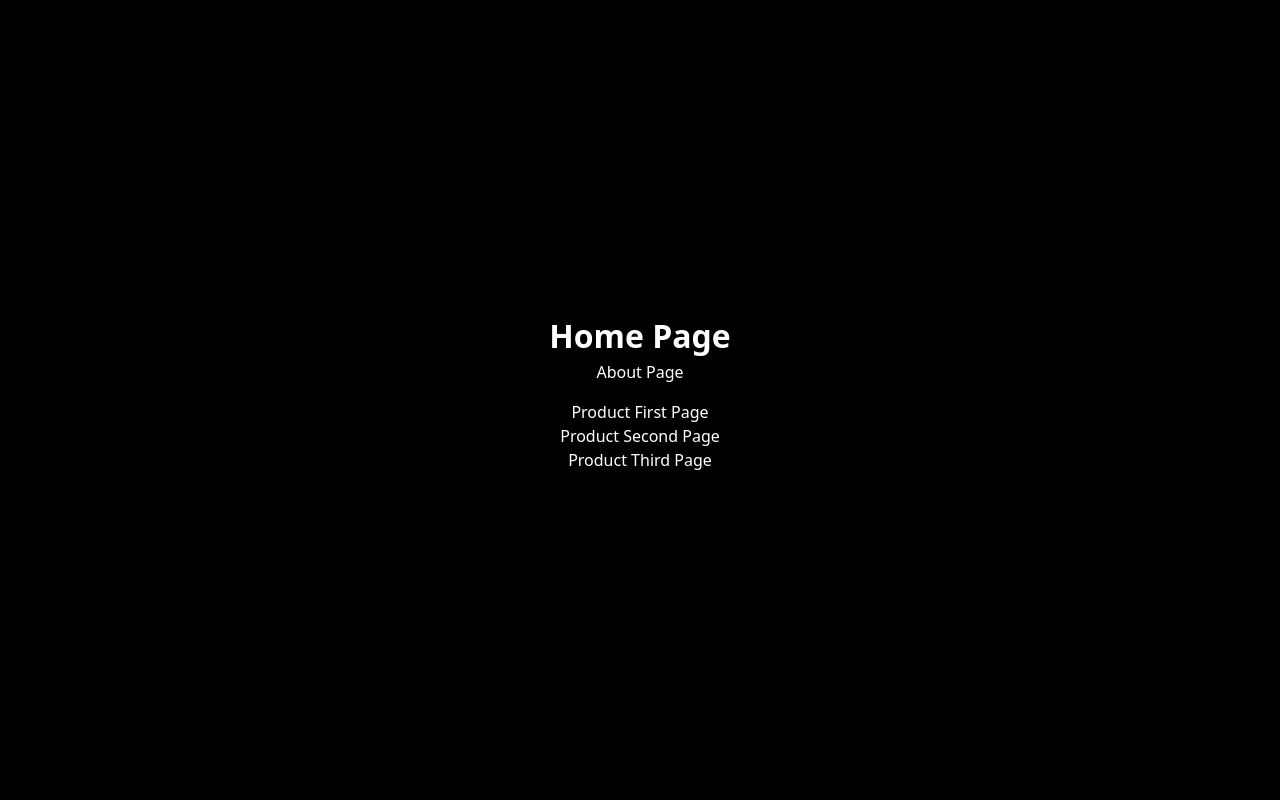
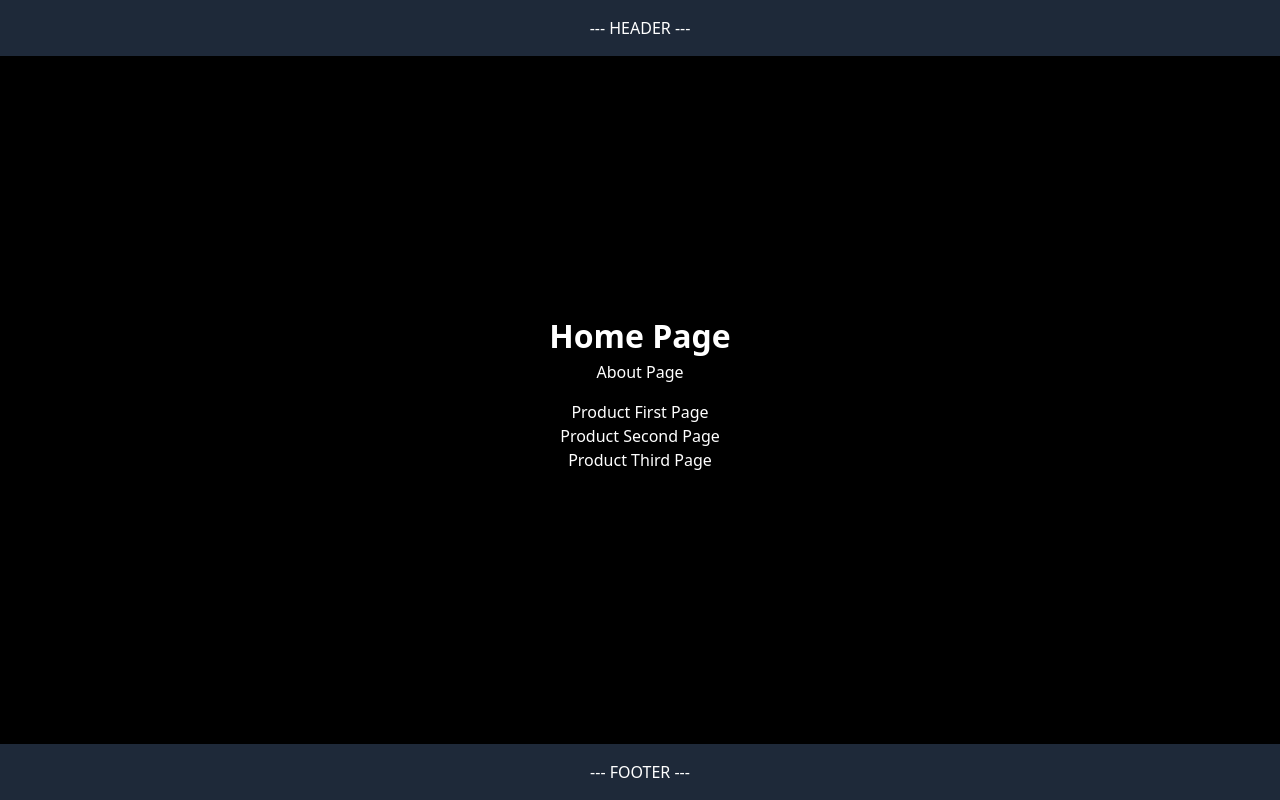
Before and after one commit to ConfusingTheAudience/2025-learning, a Next.js app in the folder 02/: page / in a window 1280 px wide. Built offline with nearby package versions, Linux system fonts and the light colour scheme.

Commit message:
layout changes

```diff
--- a/02/src/app/layout.tsx
+++ b/02/src/app/layout.tsx
@@ -27,7 +27,19 @@ export default function RootLayout({
       <body
         className={`${geistSans.variable} ${geistMono.variable} antialiased`}
       >
-        {children}
+
+        <header className="w-full p-4 bg-gray-800 text-white text-center">
+          --- HEADER ---
+        </header>
+
+        <main className="flex-grow flex justify-center items-center">
+          {children}
+        </main>
+
+        <footer className="w-full p-4 bg-gray-800 text-white text-center">
+          --- FOOTER ---
+        </footer>
+
       </body>
     </html>
   );
```
